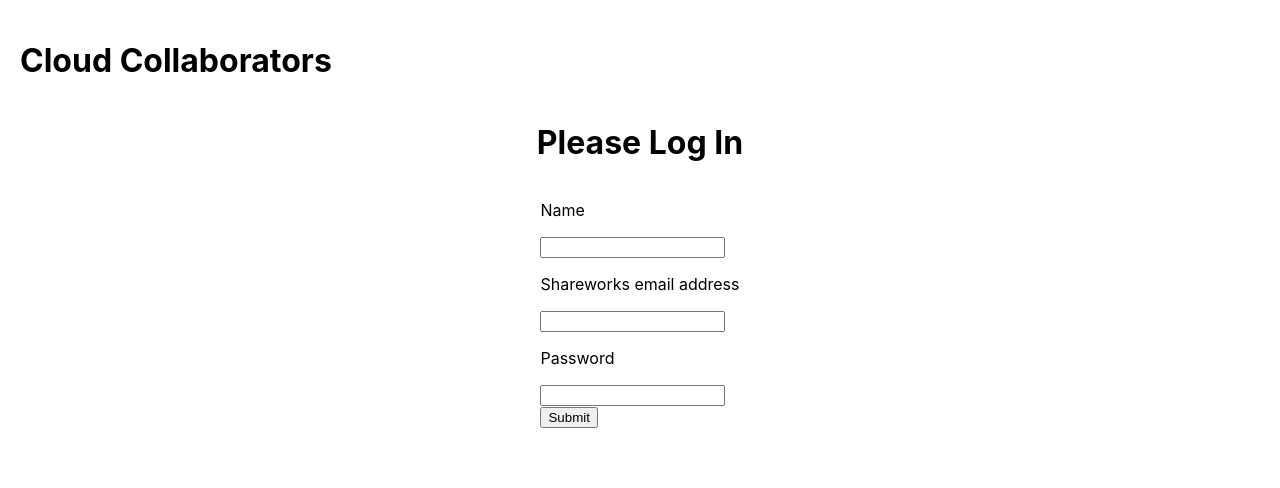
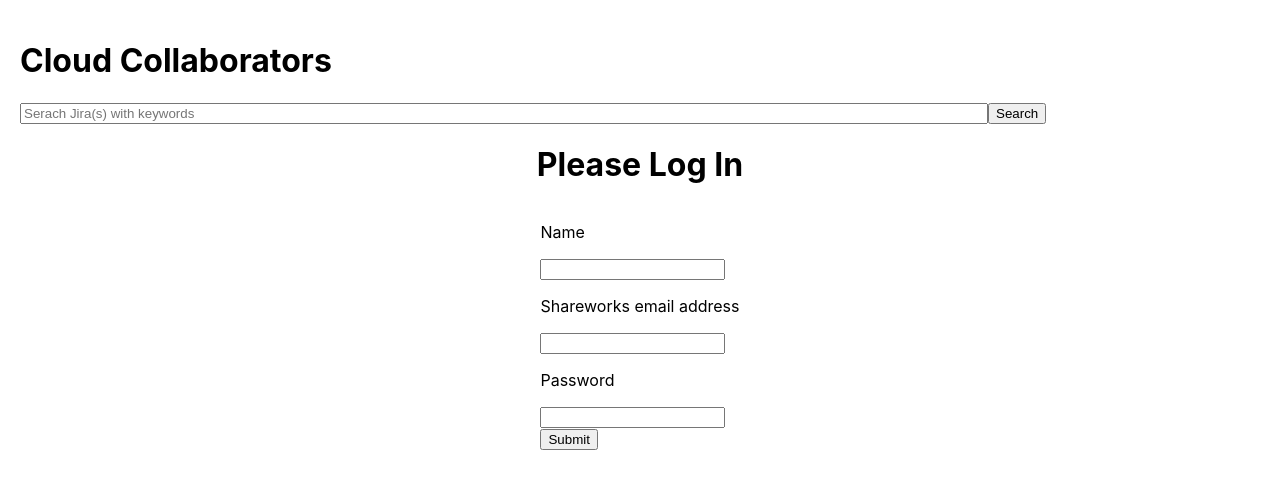
Before and after one commit to anjnakS/CloudCollab, a React (Create React App) app in the folder Collaborator/: page /login in a window 1280 px wide. Shown: the top 488 px of the page. Built offline with nearby package versions, Linux system fonts and the light colour scheme; what react-native would draw is missing.

Commit message:
Added search bar

```diff
--- a/Collaborator/package.json
+++ b/Collaborator/package.json
@@ -20,10 +20,10 @@
     "react": "17.0.2",
     "react-bootstrap": "^0.28.3",
     "react-dom": "17.0.2",
-    "react-native": "0.67.2",
+    "react-native": "^0.61.4",
     "react-native-web": "^0.17.6",
     "react-router-dom": "5.2.0",
-    "react-scripts": "^3.0.1",
+    "react-scripts": "^5.0.0",
     "web-vitals": "^2.1.4"
   },
   "scripts": {
--- a/Collaborator/src/App.js
+++ b/Collaborator/src/App.js
@@ -4,12 +4,13 @@ import { BrowserRouter, Route, Switch } from 'react-router-dom';
 import { StyleSheet, Text, View } from 'react-native';
 import Login from './Components/Login';
 import Treeview from './Components/Treeview';
-
+import SearchBar from './Search';
 function App() {
 
   return (
     <div className="wrapper">
       <h1>Cloud Collaborators</h1>
+      <SearchBar />
       <BrowserRouter>
         <Switch>
           <Route path="/login">
--- a/Collaborator/src/Components/Treeview.js
+++ b/Collaborator/src/Components/Treeview.js
@@ -6,6 +6,7 @@ import TreeItem from '@mui/lab/TreeItem';
 import Team from './Team';
 import TeamGBC from './TeamGBC';
 import Games from './Games';
+
 export default function Treeview() {
   const data= {
     id: "company",
@@ -126,6 +127,7 @@ const renderTree = (nodes) => (
   return(
 
     <div style={{ display: 'flex', padding: 30 }}>
+
     <TreeView
      style={{
        backgroundColor: '#e5e5e5',
@@ -141,6 +143,11 @@ const renderTree = (nodes) => (
    {renderTree(data)}
 
    </TreeView>
+   <div  style={{
+
+      width: window.innerWidth * 0.005,
+
+     }} > </div>
    <div  style={{ display: 'flex' }}>
   <div  style={{
 
--- /dev/null
+++ b/Collaborator/src/Search.css
@@ -0,0 +1,9 @@
+.visually-hidden {
+  clip: rect(0 0 0 0);
+  clip-path: inset(50%);
+  height: 1px;
+  overflow: hidden;
+  position: absolute;
+  white-space: nowrap;
+  width: 1px;
+}
--- /dev/null
+++ b/Collaborator/src/Search.js
@@ -0,0 +1,22 @@
+import React, { useState } from 'react';
+import './Search.css';
+const SearchBar = () => (
+    <form action="/" method="get">
+        <label htmlFor="header-search">
+            <span className="visually-hidden">Search Jira(S) with keywords</span>
+        </label>
+        <input
+            type="text"
+            id="header-search"
+            placeholder="Serach Jira(s) with keywords"
+            name="s"
+            style={{
+
+                width: window.innerWidth * 0.75,
+              }}
+        />
+        <button type="submit">Search</button>
+    </form>
+);
+
+export default SearchBar;
```
Also changed, not shown: 1 other file (tests, documents, lock files or other folders).
